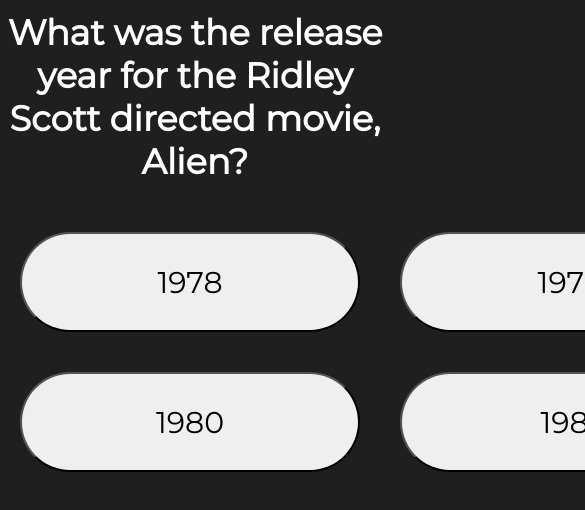
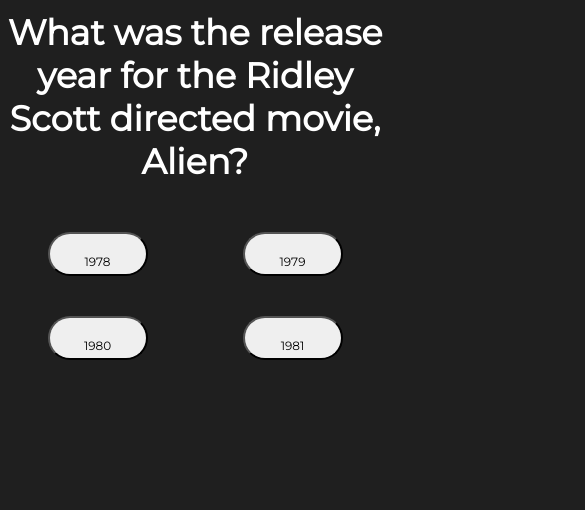
Before and after one commit to msiroilem/Movie-Trivia, a plain HTML site: page game.html in a window 390 px wide. Shown: the part 164-674 px from the top of the page, 585 px wide, since content can reach past the window. Drawn offline with Linux system fonts and the light colour scheme.

Commit message:
trying to work on mobile display with @media

```diff
--- a/style.css
+++ b/style.css
@@ -53,3 +53,13 @@
   text-align: center;
   color: white;
 }
+@media only screen and (max-width: 600px) {
+  .answer-fields {
+    grid-template-columns: repeat(2, auto);
+  }
+  button {
+    width: 100px;
+    height: 40px;
+    font-size: 12px;
+  }
+}
```
